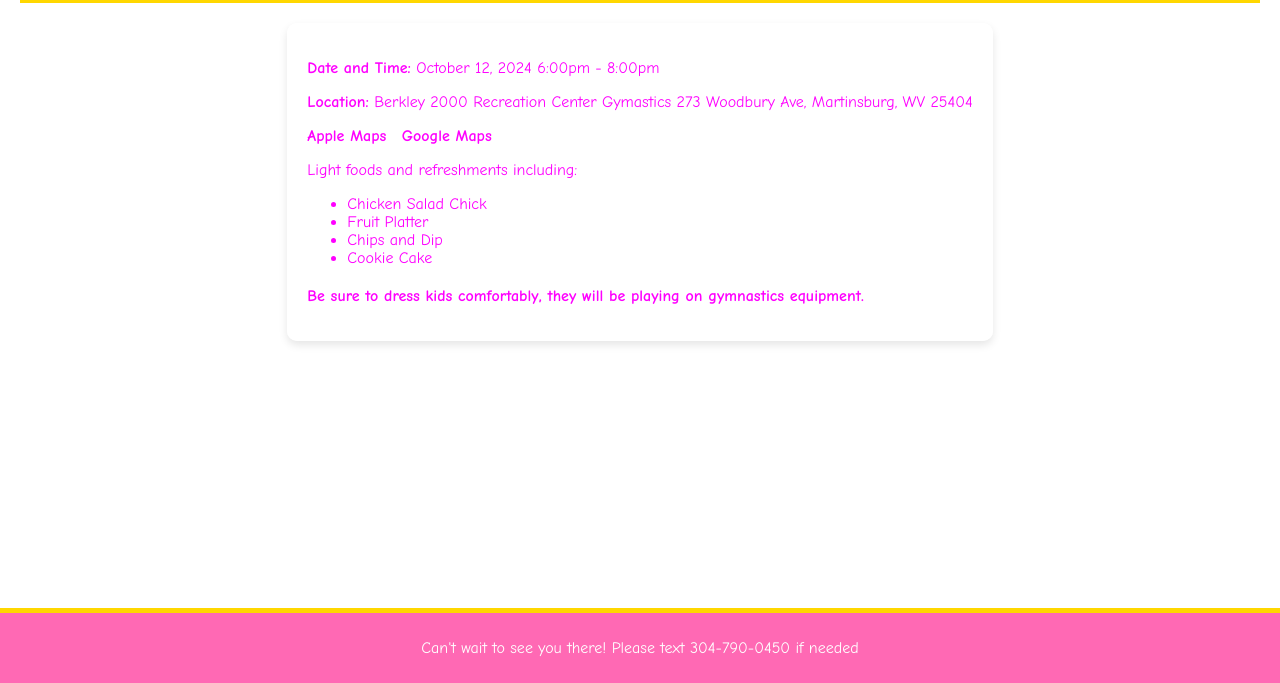
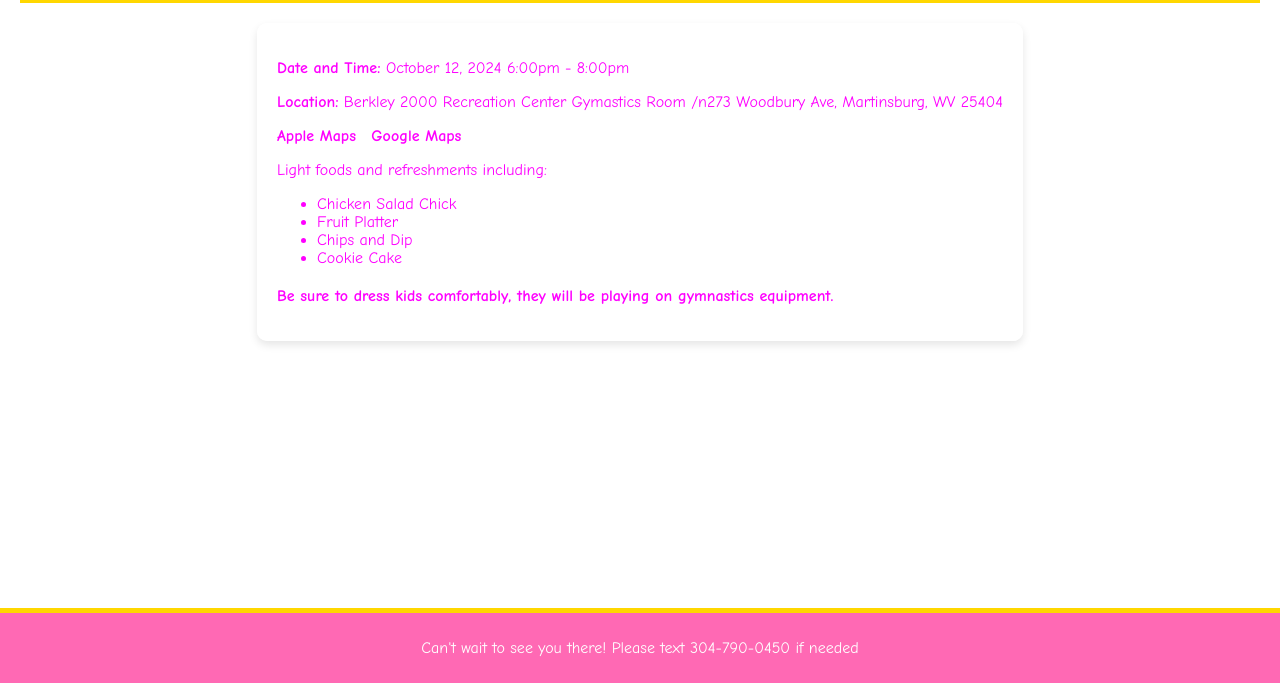
Before and after one commit to rootkid9233/birthday, a plain HTML site: page details.html in a window 1280 px wide. Shown: the part 117-800 px from the top of the page. Drawn offline with Linux system fonts and the light colour scheme; some packages are replaced by stand-ins of ours; a script that the page names is missing.

Commit message:
Update details.html

```diff
--- a/details.html
+++ b/details.html
@@ -104,8 +104,7 @@
 
         <div class="details">
             <p><strong>Date and Time:</strong> October 12, 2024 6:00pm - 8:00pm</p>
-            <p><strong>Location:</strong> Berkley 2000 Recreation Center Gymastics
-                                          273 Woodbury Ave, Martinsburg, WV 25404</p>
+            <p><strong>Location:</strong> Berkley 2000 Recreation Center Gymastics Room /n273 Woodbury Ave, Martinsburg, WV 25404</p>
             <div class="map-links">
                 <a href="https://maps.apple.com/?address=273%20Woodbury%20Ave,%20Martinsburg,%20WV%2025404,%20United%20States&auid=14771201852086930263&ll=39.446171,-77.966925&lsp=9902&q=273%20Woodbury%20Ave&_ext=ChgKBQgEEOIBCgQIBRADCgQIBhBvCgQIUhAECgQIVRAOCgQIWRABCgUIpAEQARImKYfTE0lgEFNANXxVn3VCZyOAZgCxpcRgn80kqO1nTCZyQFAE" target="_blank">Apple Maps</a>
                 <a href="https://www.google.com/maps/search/?api=1&query=273+Woodbury+Ave,+Martinsburg,+WV+25404" target="_blank">Google Maps</a>
```
